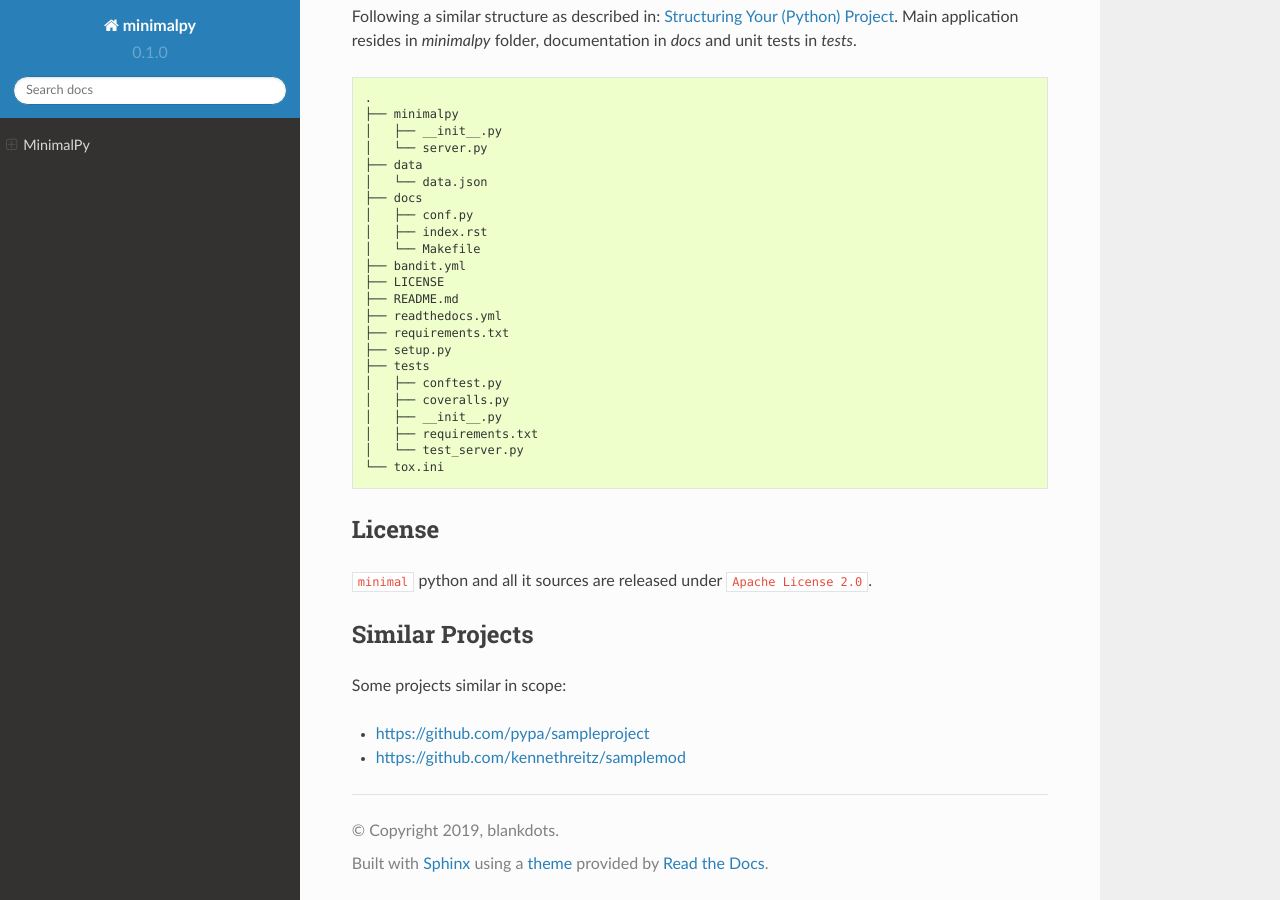
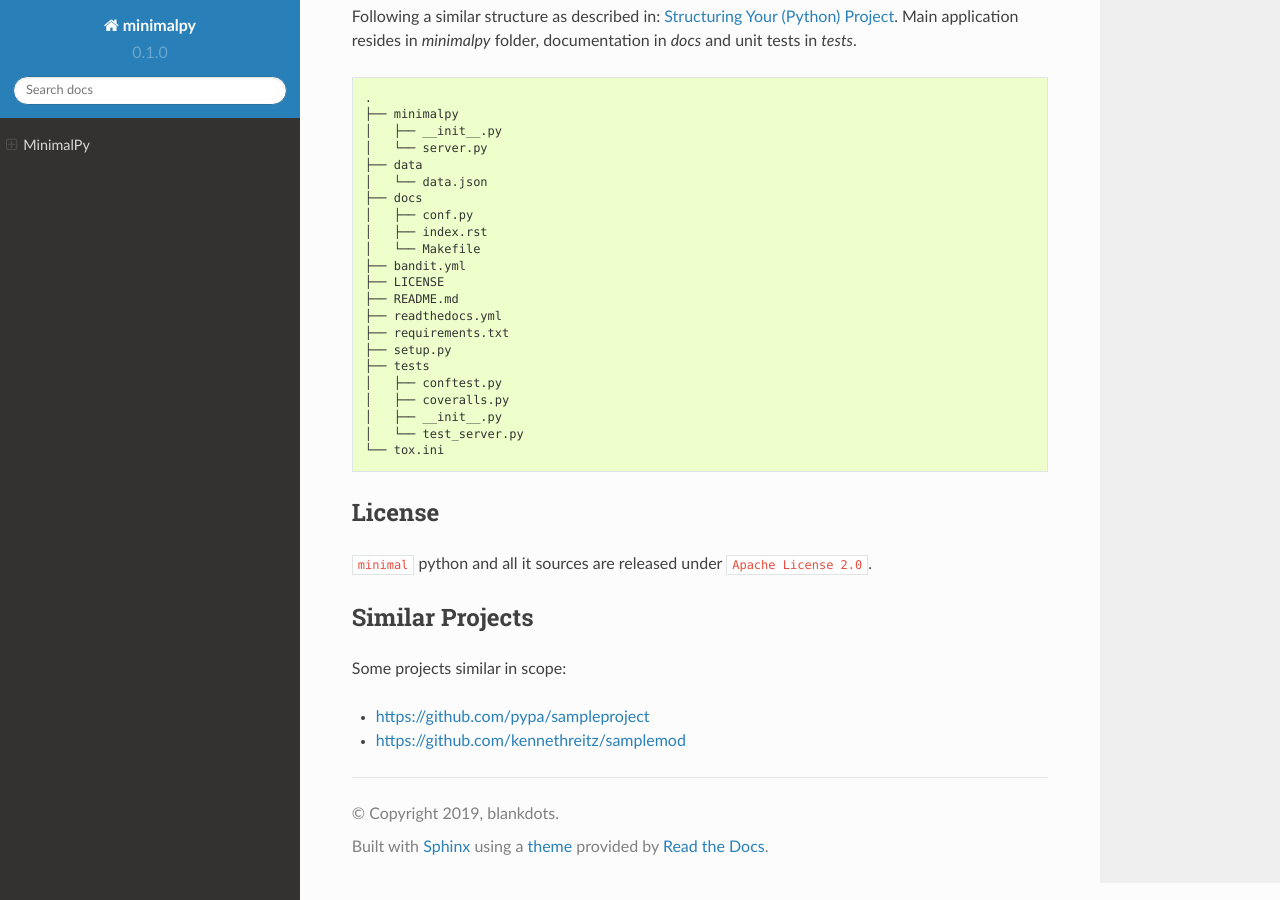
Before and after one commit to blankdots/minimalpy, a Sphinx documentation site: the page built from docs/index.rst, in a window 1280 px wide and 900 px high, scrolled down 1150 px. Built offline with Sphinx 7.4.7 and the Read the Docs theme 2.0.0, drawn with Linux system fonts in a browser that asks for light colours.

Commit message:
no need for test requirements

```diff
--- a/docs/index.rst
+++ b/docs/index.rst
@@ -79,7 +79,6 @@ Main application resides in `minimalpy` folder, documentation in `docs` and unit
     │   ├── conftest.py
     │   ├── coveralls.py
     │   ├── __init__.py
-    │   ├── requirements.txt
     │   └── test_server.py
     └── tox.ini
 
```
Also changed, not shown: README.md (+0 -1 lines), 1 other file.
